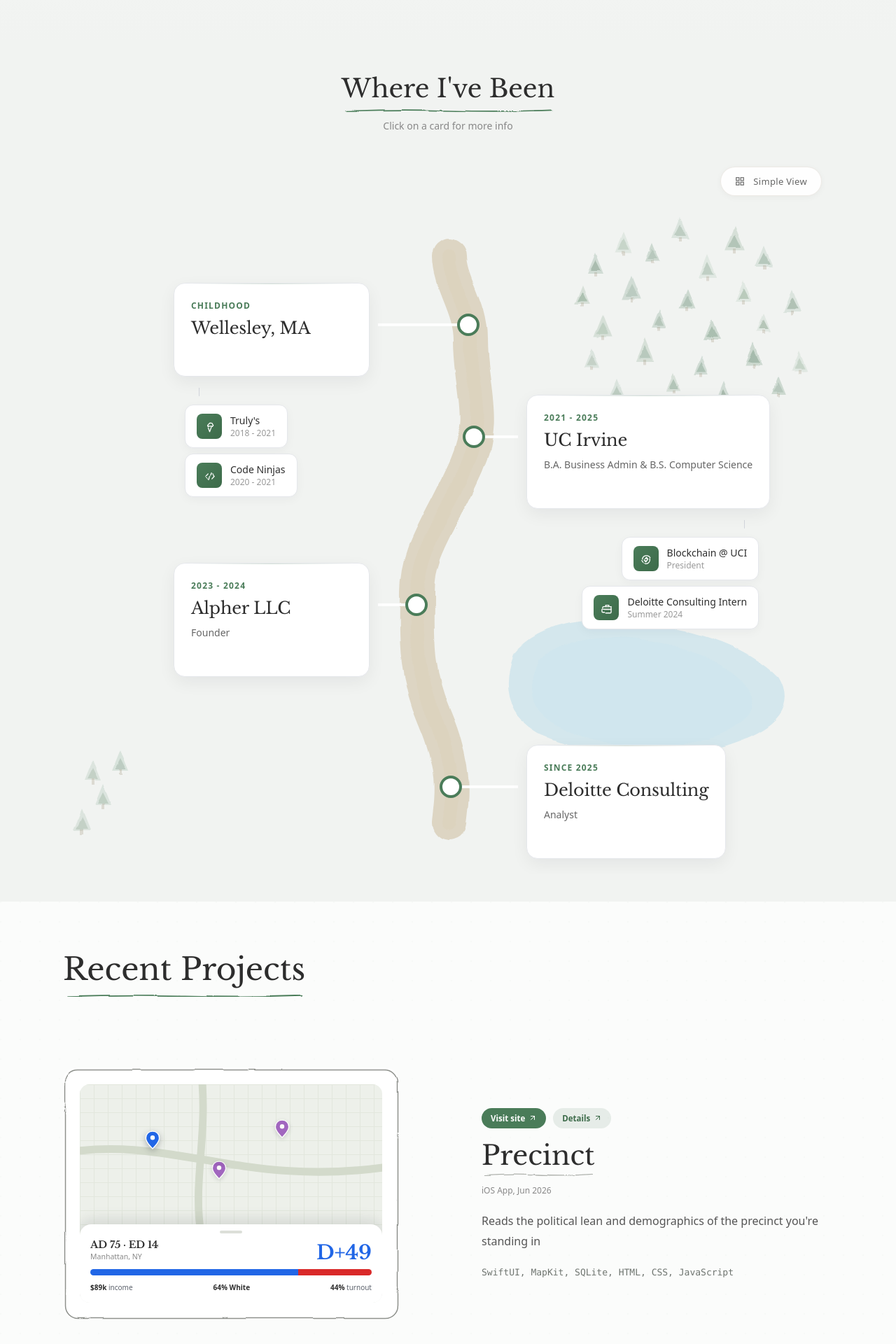
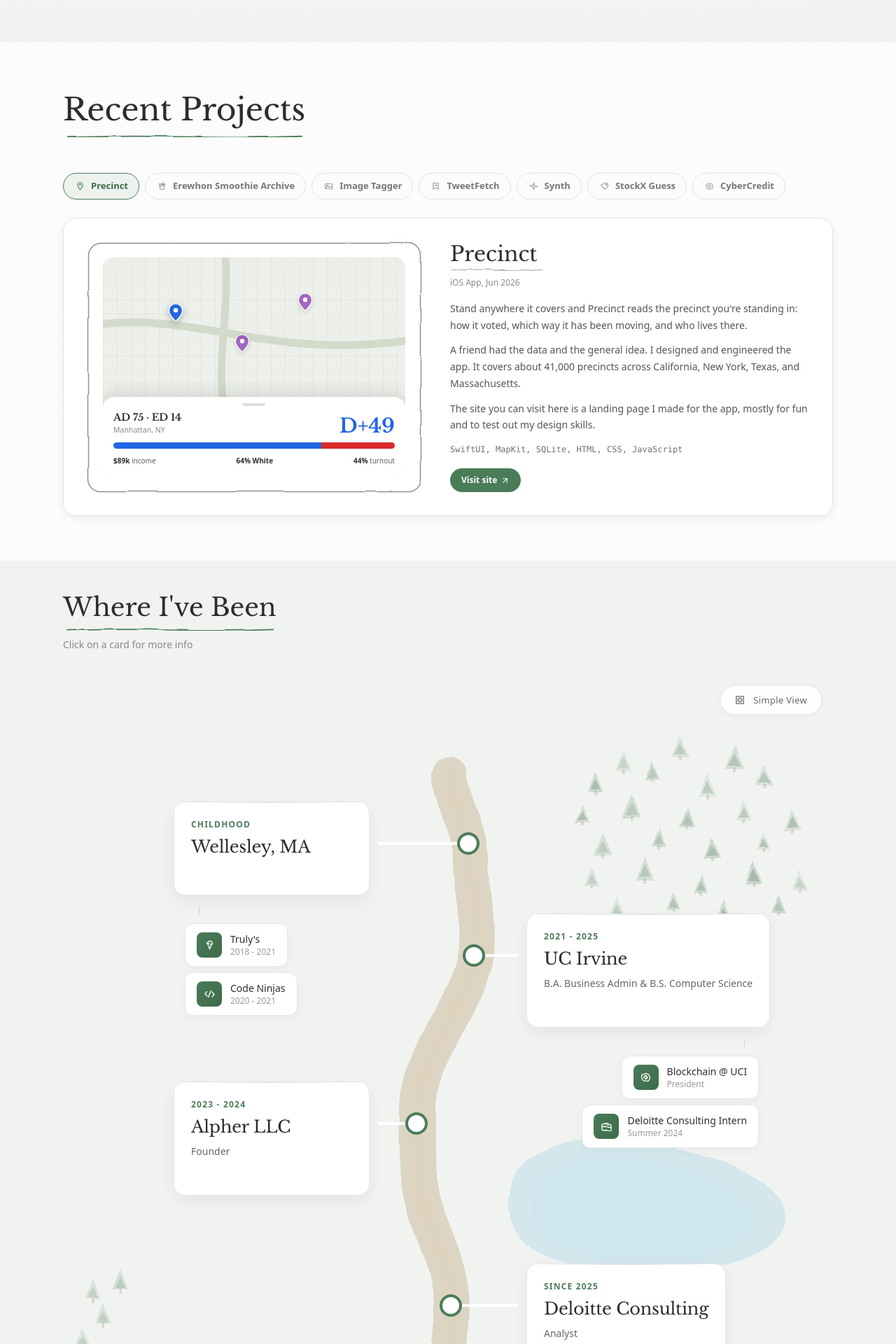
Before and after one commit to gaoe03/personalwebsite, a React (Vite) app: page / in a window 1280 px wide. Shown: the part 740-2660 px from the top of the page at 70% size. Built offline with nearby package versions, Linux system fonts and the light colour scheme.

Commit message:
reorganized site layout, new projects switcher, updated precinct wording

```diff
--- a/public/projects/precinct/index.html
+++ b/public/projects/precinct/index.html
@@ -281,7 +281,7 @@
 <section class="hero"><div class="wrap"><div class="hero-grid">
   <div>
     <h1 class="rv" data-d="1">Precinct is an election map for every&nbsp;neighborhood.</h1>
-    <p class="dek rv" data-d="2">A precinct is the smallest area with its own vote count. Each holds a few thousand people, packed into a city block or spread across miles of countryside. Precinct shows how each one voted and who lives there.</p>
+    <p class="dek rv" data-d="2">A precinct is the smallest unit at which votes are reported. Some hold no one at all, others more than 10,000 people, packed into a single city block or spread across miles of countryside. Precinct shows how each one voted and who lives there.</p>
     <div class="meta rv" data-d="3"><a class="tlink" href="#demo">See a card open below.</a></div>
   </div>
   <div class="stage rv" data-d="2">
--- a/src/App.jsx
+++ b/src/App.jsx
@@ -607,55 +607,6 @@
   frameworks: { title: 'Frameworks & Libraries', items: ['Discord.py', 'Pandas', 'NumPy', 'PyTorch', 'Requests', 'BeautifulSoup'] },
   tools: { title: 'Tools', items: ['Git/GitHub', 'VS Code', 'OpenAI Models', 'OpenAI Codex', 'Google Antigravity IDE', 'Google Gemini Models', 'Notion', 'Jira', 'Microsoft Suite', 'CapCut', 'IntelliJ', 'Eclipse', 'Repl.it'] },
   certs: { title: 'Certifications', items: ['Claude Certified Architect - Foundations (CCA-F)', 'Salesforce Platform Administrator'] }
-};
-
-const ProjectModal = ({ project, onClose }) => {
-  const [isVisible, setIsVisible] = useState(false);
-
-  useEffect(() => {
-    requestAnimationFrame(() => setIsVisible(true));
-  }, []);
-
-  const handleClose = () => {
-    setIsVisible(false);
-    setTimeout(onClose, 200);
-  };
-
-  return (
-    <div className="fixed inset-0 z-50 flex items-center justify-center p-4" style={{ backgroundColor: isVisible ? 'rgba(35,35,30,0.6)' : 'rgba(35,35,30,0)', transition: 'background-color 0.3s ease' }} onClick={handleClose}>
-      <div className="w-full max-w-xl rounded-2xl relative overflow-hidden" style={{ backgroundColor: '#fbfcfb', maxHeight: '85vh', display: 'flex', flexDirection: 'column', boxShadow: '0 25px 50px -12px rgba(0,0,0,0.25), 0 0 0 1px rgba(0,0,0,0.05)', transform: isVisible ? 'scale(1) translateY(0)' : 'scale(0.95) translateY(10px)', opacity: isVisible ? 1 : 0, transition: 'transform 0.3s cubic-bezier(0.16, 1, 0.3, 1), opacity 0.25s ease' }} onClick={e => e.stopPropagation()}>
-        <div className="px-6 pt-6 pb-5" style={{ background: 'linear-gradient(180deg, #eef0ee 0%, #fbfcfb 100%)', flexShrink: 0 }}>
-          <button onClick={handleClose} className="absolute top-4 right-4 w-8 h-8 rounded-full flex items-center justify-center transition-colors duration-150" style={{ backgroundColor: 'rgba(0,0,0,0.05)' }}>
-            <X size={16} style={{ color: '#666' }} />
-          </button>
-          <div className="flex items-center gap-3 mb-4">
-            <div className="w-11 h-11 rounded-xl flex items-center justify-center" style={{ backgroundColor: '#4A7C59' }}>
-              <project.icon size={26} style={{ color: '#fff' }} />
-            </div>
-            <span className="text-xs font-semibold" style={{ color: '#7c857d' }}>{project.type}</span>
-          </div>
-          <h3 style={{ fontFamily: 'var(--heading-font)', fontSize: '1.625rem', color: '#2d2d2d', marginBottom: '0.875rem', fontWeight: 400 }}>{project.title}</h3>
-          <p className="text-xs" style={{ color: '#6f7570', fontFamily: 'ui-monospace, SFMono-Regular, Menlo, monospace' }}>
-            {project.tech.join(', ')}
-          </p>
-        </div>
-        <div className="mx-6" style={{ height: '1px', background: 'linear-gradient(90deg, transparent, #e2e5e1, transparent)', flexShrink: 0 }} />
-        <div className="px-6 py-5 overflow-y-auto" style={{ flex: '1 1 auto', minHeight: 0 }}>
-          <div className="text-sm leading-relaxed" style={{ color: '#555', whiteSpace: 'pre-line', lineHeight: 1.85 }}>{project.fullDesc}</div>
-        </div>
-        {project.link && (
-          <>
-            <div className="mx-6" style={{ height: '1px', background: 'linear-gradient(90deg, transparent, #e2e5e1, transparent)', flexShrink: 0 }} />
-            <div className="px-6 py-4" style={{ flexShrink: 0 }}>
-              <a href={project.link} target="_blank" rel="noopener noreferrer" className="inline-flex items-center gap-2 px-5 py-2.5 rounded-full text-sm font-medium" style={{ backgroundColor: '#2d2d2d', color: '#fff' }}>
-                {project.live ? <><Globe size={16} /> Visit site <ArrowUpRight size={14} /></> : <><Github size={16} /> View on GitHub <ArrowUpRight size={14} /></>}
-              </a>
-            </div>
-          </>
-        )}
-      </div>
-    </div>
-  );
 };
 
 // Interactive mockup for Image Tagger - input image, get tags
@@ -1353,7 +1304,6 @@
     borderRadius: '20px',
     background: '#fff',
     overflow: 'hidden',
-    transition: 'transform 0.3s ease',
   };
 
   const contentStyle = {
@@ -1387,15 +1337,7 @@
   };
 
   return (
-    <div
-      style={mockupStyle}
-      onMouseEnter={(e) => {
-        e.currentTarget.style.transform = 'translateY(-4px)';
-      }}
-      onMouseLeave={(e) => {
-        e.currentTarget.style.transform = 'translateY(0)';
-      }}
-    >
+    <div style={mockupStyle}>
       <WobblyFrameBorder radius={18} stroke="#8e918c" />
       <div style={contentStyle}>
         {renderMockupContent()}
@@ -1404,95 +1346,120 @@
   );
 };
 
-// Full project card component
-const ProjectCard = ({ project, index, onClick }) => {
-  const isEven = index % 2 === 0;
+// Project switcher: tabs on top (most recent first), one full project on stage below.
+// The whole case study fits one screen on desktop; new projects just add a tab.
+const ProjectSwitcher = () => {
+  const [activeId, setActiveId] = useState(projects[0].id);
+  const active = projects.find((p) => p.id === activeId);
 
   return (
-    <div
+    <div>
+      {/* Tabs: scroll sideways on mobile (bleeding to the screen edge so the next pill peeks), wrap on desktop */}
+      <div className="flex gap-2 overflow-x-auto -mx-6 px-6 md:mx-0 md:px-0 md:flex-wrap md:overflow-visible" style={{ marginBottom: '22px', paddingBottom: '4px', scrollbarWidth: 'none' }}>
+        {projects.map((p) => {
+          const on = p.id === activeId;
+          const Icon = p.icon;
+          return (
+            <button
+              key={p.id}
+              onClick={() => setActiveId(p.id)}
+              aria-pressed={on}
+              className="flex-none"
               style={{
-        display: 'flex',
-        flexDirection: isEven ? 'row' : 'row-reverse',
-        gap: '70px',
-        alignItems: 'center',
-        padding: '50px 0',
-      }}
-      className="project-card-container"
-    >
-      {/* Mockup */}
-      <div style={{ flex: '0 0 48%' }}>
-        <ProjectMockup projectId={project.id} />
-      </div>
-
-      {/* Content */}
-      <div style={{ flex: '1' }}>
-        <div style={{ display: 'flex', gap: '10px', alignItems: 'center', marginBottom: '16px', flexWrap: 'wrap' }}>
-          {project.live && project.link && (
+                display: 'flex', alignItems: 'center', gap: '7px', cursor: 'pointer',
+                padding: '8px 15px', borderRadius: '999px', whiteSpace: 'nowrap',
+                border: on ? '1.5px solid #4A7C59' : '1.5px solid #e3e5e2',
+                background: on ? 'rgba(74,124,89,0.08)' : 'transparent',
+                color: on ? '#3d6b4a' : '#777',
+                fontSize: '13px', fontWeight: '600', transition: 'all 0.2s ease',
+              }}
+              onMouseEnter={(e) => { if (!on) e.currentTarget.style.borderColor = '#c6cdc6'; }}
+              onMouseLeave={(e) => { if (!on) e.currentTarget.style.borderColor = '#e3e5e2'; }}
+            >
+              <Icon size={17} style={{ color: on ? '#4A7C59' : '#9aa09a', flexShrink: 0 }} />
+              {p.title}
+            </button>
+          );
+        })}
+      </div>
+
+      {/* Stage: demo beside the writeup on large screens, stacked below that */}
+      <div key={active.id} className="p-5 md:p-8" style={{ background: '#fff', border: '1px solid #e3e5e2', borderRadius: '18px', boxShadow: '0 4px 15px rgba(0,0,0,0.06)', animation: 'fadeIn 0.35s ease both' }}>
+        <div className="flex flex-col lg:flex-row lg:items-center gap-7 lg:gap-10">
+          {/* Demo */}
+          <div className="w-full lg:w-[480px] lg:flex-none flex justify-center">
+            <div className="hidden md:block w-full" style={{ maxWidth: '480px' }}>
+              <ProjectMockup projectId={active.id} />
+            </div>
+            <div className="md:hidden w-full">
+              <div style={{ position: 'relative', minHeight: '220px', borderRadius: '16px', background: '#fff', overflow: 'hidden', padding: '16px', display: 'flex', flexDirection: 'column' }}>
+                <WobblyFrameBorder radius={14} stroke="#8e918c" />
+                {active.id === 'precinct' && <PrecinctMockup />}
+                {active.id === 'erewhon' && <ErewhonMockup />}
+                {active.id === 'image-tagger' && <ImageTaggerMockup />}
+                {active.id === 'tweetfetch' && <TweetFetchMockup />}
+                {active.id === 'synth' && <SynthMockup />}
+                {active.id === 'stockx-guess' && <StockXGuessMockup />}
+                {active.id === 'cybercredit' && <CyberCreditMockup />}
+              </div>
+            </div>
+          </div>
+
+          {/* Writeup */}
+          <div className="flex-1 min-w-0 w-full">
+            <div style={{ display: 'inline-block', marginBottom: '6px' }}>
+              <h3 style={{ fontFamily: 'var(--heading-font)', fontSize: 'clamp(1.5rem, 2.4vw, 1.85rem)', color: '#2d2d2d', fontWeight: '400', lineHeight: 1.25 }}>
+                {active.title}
+              </h3>
+              <WobblyUnderline height={8} strokeWidth={2} color="#aeb1ac" />
+            </div>
+            <p style={{ color: '#888', fontSize: '12px', marginBottom: '16px' }}>
+              {active.category}, {active.type}
+            </p>
+            {active.fullDesc.split('\n\n').map((para, i) => (
+              <p key={i} style={{ color: '#555', fontSize: '14px', lineHeight: 1.7, marginBottom: '12px' }}>{para}</p>
+            ))}
+            <p style={{ fontSize: '12px', color: '#6f7570', fontFamily: 'ui-monospace, SFMono-Regular, Menlo, monospace', marginTop: '14px' }}>
+              {active.tech.join(', ')}
+            </p>
+            <div style={{ display: 'flex', gap: '8px', marginTop: '18px', flexWrap: 'wrap' }}>
+              {active.live && active.link && (
                 <a
-              href={project.link}
+                  href={active.link}
                   target="_blank"
                   rel="noopener noreferrer"
                   style={{
-                background: '#4A7C59', border: 'none', cursor: 'pointer', textDecoration: 'none',
-                display: 'flex', alignItems: 'center', gap: '5px',
-                color: '#fff', fontSize: '11.5px', fontWeight: '600',
-                padding: '6px 13px', borderRadius: '999px', transition: 'all 0.2s ease',
+                    background: '#4A7C59', cursor: 'pointer', textDecoration: 'none',
+                    display: 'inline-flex', alignItems: 'center', gap: '5px',
+                    color: '#fff', fontSize: '12px', fontWeight: '600',
+                    padding: '8px 16px', borderRadius: '999px', transition: 'all 0.2s ease',
                   }}
                   onMouseEnter={(e) => { e.currentTarget.style.background = '#3d6b4a'; }}
                   onMouseLeave={(e) => { e.currentTarget.style.background = '#4A7C59'; }}
                 >
-              Visit site <ArrowUpRight size={12} />
+                  Visit site <ArrowUpRight size={13} />
                 </a>
               )}
-          <button
-            onClick={onClick}
+              {!active.live && active.link && active.link.includes('github') && (
+                <a
+                  href={active.link}
+                  target="_blank"
+                  rel="noopener noreferrer"
                   style={{
-              background: 'rgba(74,124,89,0.12)', border: 'none', cursor: 'pointer',
-              display: 'flex', alignItems: 'center', gap: '5px',
-              color: '#3d6b4a', fontSize: '11.5px', fontWeight: '600',
-              padding: '6px 13px', borderRadius: '999px', transition: 'all 0.2s ease',
+                    background: 'rgba(74,124,89,0.12)', cursor: 'pointer', textDecoration: 'none',
+                    display: 'inline-flex', alignItems: 'center', gap: '6px',
+                    color: '#3d6b4a', fontSize: '12px', fontWeight: '600',
+                    padding: '8px 16px', borderRadius: '999px', transition: 'all 0.2s ease',
                   }}
                   onMouseEnter={(e) => { e.currentTarget.style.background = '#4A7C59'; e.currentTarget.style.color = '#fff'; }}
                   onMouseLeave={(e) => { e.currentTarget.style.background = 'rgba(74,124,89,0.12)'; e.currentTarget.style.color = '#3d6b4a'; }}
                 >
-            Details <ArrowUpRight size={12} />
-          </button>
-        </div>
-
-        <div style={{ display: 'inline-block', marginBottom: '10px' }}>
-          <h3 style={{
-            fontFamily: 'var(--heading-font)',
-            fontSize: 'clamp(1.85rem, 3vw, 2.5rem)',
-            color: '#2d2d2d',
-            fontWeight: '400',
-            lineHeight: 1.2,
-          }}>
-            {project.title}
-          </h3>
-          <WobblyUnderline height={8} strokeWidth={2} color="#aeb1ac" />
-        </div>
-
-        <p style={{
-          color: '#888',
-          fontSize: '12px',
-          marginBottom: '20px',
-        }}>
-          {project.category}, {project.type}
-        </p>
-
-        <p style={{
-          color: '#555',
-          fontSize: '16px',
-          lineHeight: 1.8,
-          marginBottom: '20px',
-        }}>
-          {project.desc}
-        </p>
-
-        {/* Tags */}
-        <p style={{ fontSize: '13px', color: '#6f7570', fontFamily: 'ui-monospace, SFMono-Regular, Menlo, monospace' }}>
-          {project.tech.join(', ')}
-        </p>
+                  <Github size={13} /> View code
+                </a>
+              )}
+            </div>
+          </div>
+        </div>
       </div>
     </div>
   );
@@ -1902,7 +1869,6 @@
 };
 
 export default function Site() {
-  const [selectedProject, setSelectedProject] = useState(null);
   const rootRef = useRef(null);
   useWobbleLoop(rootRef);
   return (
@@ -1981,7 +1947,7 @@
             <span className="hidden sm:inline">Ethan Gao</span>
           </span>
           <div className="flex items-center gap-1 md:gap-3 px-3 md:px-4 py-2 rounded-full" style={{ backgroundColor: 'rgba(250,249,246,0.85)', border: '1px solid rgba(139,115,85,0.15)', backdropFilter: 'blur(8px)' }}>
-            {[{ label: 'Experience', href: '#experience' }, { label: 'Projects', href: '#projects' }, { label: 'Interests', href: '#interests' }, { label: 'Blog', href: '/blog' }, { label: 'Contact', href: '#contact' }].map((link) => (
+            {[{ label: 'Projects', href: '#projects' }, { label: 'Experience', href: '#experience' }, { label: 'Interests', href: '#interests' }, { label: 'Blog', href: '/blog' }, { label: 'Contact', href: '#contact' }].map((link) => (
               <a key={link.label} href={link.href} className="text-xs md:text-sm font-medium transition-all duration-200 px-2 md:px-3 py-1 hover:scale-110" style={{ color: '#555' }}>{link.label}</a>
             ))}
           </div>
@@ -2012,14 +1978,6 @@
         </section>
       </div>
 
-      <section id="experience" className="px-4 py-10 scroll-mt-20" style={{ backgroundColor: '#f1f3f1' }}>
-        <div style={{ maxWidth: '1100px', margin: '0 auto' }}>
-          <div className="text-center mb-2"><div style={{ display: 'inline-block' }}><h2 style={{ fontFamily: 'var(--heading-font)', fontSize: '2.25rem', color: '#2d2d2d', fontWeight: 400 }}>Where I've Been</h2><WobblyUnderline height={8} /></div></div>
-          <p className="text-center text-sm mb-6" style={{ color: '#888' }}>Click on a card for more info</p>
-          <HikingTrail />
-        </div>
-      </section>
-
       <section id="projects" className="relative px-6 py-16 scroll-mt-20">
         <div className="absolute inset-0 opacity-30" style={{ backgroundImage: 'radial-gradient(circle at 1px 1px, rgba(74,124,89,0.08) 1px, transparent 0)', backgroundSize: '28px 28px' }} />
         <div className="relative" style={{ maxWidth: '1100px', margin: '0 auto' }}>
@@ -2032,101 +1990,20 @@
             </div>
           </div>
 
-          {/* Desktop: Alternating full-width cards */}
-          <div className="hidden md:block">
-            {projects.map((proj, i) => (
-              <ProjectCard key={proj.id} project={proj} index={i} onClick={() => setSelectedProject(proj)} />
-            ))}
-          </div>
-
-          {/* Mobile: Interactive mockups */}
-          <div className="md:hidden flex flex-col gap-6">
-            {projects.map((proj) => (
-              <div
-                key={proj.id}
-                className="rounded-xl overflow-hidden"
-                style={{ backgroundColor: '#fff', border: '1px solid #e3e5e2', boxShadow: '0 4px 15px rgba(0,0,0,0.06)' }}
-              >
-                {/* Interactive mockup area - no scaling, natural size */}
-                <div style={{
-                  padding: '16px',
-                  background: 'linear-gradient(135deg, #fafafa 0%, #f0f0f0 100%)',
-                  borderBottom: '1px solid #e5e5e5'
-                }}>
-                  {/* Custom mobile mockup container */}
-                  <div style={{
-                    position: 'relative',
-                    width: '100%',
-                    minHeight: '220px',
-                    borderRadius: '16px',
-                    background: '#fff',
-                    overflow: 'hidden',
-                    padding: '16px',
-                    display: 'flex',
-                    flexDirection: 'column'
-                  }}>
-                    <WobblyFrameBorder radius={14} stroke="#8e918c" />
-                    {proj.id === 'precinct' && <PrecinctMockup />}
-                    {proj.id === 'erewhon' && <ErewhonMockup />}
-                    {proj.id === 'image-tagger' && <ImageTaggerMockup />}
-                    {proj.id === 'tweetfetch' && <TweetFetchMockup />}
-                    {proj.id === 'synth' && <SynthMockup />}
-                    {proj.id === 'stockx-guess' && <StockXGuessMockup />}
-                    {proj.id === 'cybercredit' && <CyberCreditMockup />}
-                  </div>
-                </div>
-                {/* Content - only this part opens modal */}
-                <div
-                  style={{ padding: '16px 20px', cursor: 'pointer' }}
-                  onClick={() => setSelectedProject(proj)}
-                >
-                  <div style={{ display: 'flex', alignItems: 'flex-start', justifyContent: 'space-between', marginBottom: '10px' }}>
-                    <div>
-                      <h3 style={{ fontFamily: 'var(--heading-font)', fontSize: '1.25rem', color: '#2d2d2d', marginBottom: '4px', fontWeight: '400' }}>{proj.title}</h3>
-                      <p style={{ color: '#888', fontSize: '12px' }}>
-                        {proj.category}, {proj.type}
-                      </p>
-                    </div>
-                    <div style={{
-                      display: 'flex',
-                      alignItems: 'center',
-                      gap: '4px',
-                      padding: '6px 12px',
-                      borderRadius: '8px',
-                      background: '#eef0ee',
-                      color: '#7c857d',
-                      fontSize: '11px',
-                      fontWeight: '600'
-                    }}>
-                      Details <ArrowUpRight size={12} />
-                    </div>
-                  </div>
-                  <p style={{ color: '#555', fontSize: '14px', lineHeight: 1.6, marginBottom: '14px' }}>{proj.desc}</p>
-                  {/* Tags */}
-                  <p style={{ fontSize: '12px', color: '#6f7570', fontFamily: 'ui-monospace, SFMono-Regular, Menlo, monospace' }}>
-                    {proj.tech.join(', ')}
-                  </p>
-                  {proj.live && proj.link && (
-                    <a
-                      href={proj.link}
-                      target="_blank"
-                      rel="noopener noreferrer"
-                      onClick={(e) => e.stopPropagation()}
-                      style={{ display: 'inline-flex', alignItems: 'center', gap: '5px', marginTop: '14px', background: '#4A7C59', color: '#fff', fontSize: '11.5px', fontWeight: '600', padding: '9px 16px', borderRadius: '999px', textDecoration: 'none' }}
-                    >
-                      Visit site <ArrowUpRight size={12} />
-                    </a>
-                  )}
-                </div>
-              </div>
-            ))}
-          </div>
+          <ProjectSwitcher />
         </div>
       </section>
-      {selectedProject && <ProjectModal project={selectedProject} onClose={() => setSelectedProject(null)} />}
+
+      <section id="experience" className="px-6 py-10 scroll-mt-20" style={{ backgroundColor: '#f1f3f1' }}>
+        <div style={{ maxWidth: '1100px', margin: '0 auto' }}>
+          <div className="mb-2"><div style={{ display: 'inline-block' }}><h2 style={{ fontFamily: 'var(--heading-font)', fontSize: '2.25rem', color: '#2d2d2d', fontWeight: 400 }}>Where I've Been</h2><WobblyUnderline height={8} /></div></div>
+          <p className="text-sm mb-6" style={{ color: '#888' }}>Click on a card for more info</p>
+          <HikingTrail />
+        </div>
+      </section>
 
       {/* Technical Skills Section */}
-      <section className="px-6 py-14" style={{ backgroundColor: '#f1f3f1' }}>
+      <section id="skills" className="px-6 py-14 scroll-mt-20" style={{ backgroundColor: '#f1f3f1' }}>
         <div style={{ maxWidth: '1100px', margin: '0 auto' }}>
           <div className="mb-8" style={{ display: 'inline-block' }}><h2 style={{ fontFamily: 'var(--heading-font)', fontSize: '2.25rem', color: '#2d2d2d', fontWeight: 400 }}>Technical Skills</h2><WobblyUnderline height={8} /></div>
           <div className="grid grid-cols-1 md:grid-cols-2 gap-6">
@@ -2150,8 +2027,8 @@
       {/* Contact Section */}
       <section id="contact" className="px-6 py-16 scroll-mt-20" style={{ backgroundColor: '#f1f3f1' }}>
         <div style={{ maxWidth: '1100px', margin: '0 auto' }}>
-          <div className="mb-8 text-center"><div style={{ display: 'inline-block' }}><h2 style={{ fontFamily: 'var(--heading-font)', fontSize: '2.25rem', color: '#2d2d2d', fontWeight: 400 }}>Get In Touch</h2><WobblyUnderline height={8} /></div></div>
-          <div className="grid grid-cols-1 md:grid-cols-2 lg:grid-cols-4 gap-4 max-w-4xl mx-auto">
+          <div className="mb-8"><div style={{ display: 'inline-block' }}><h2 style={{ fontFamily: 'var(--heading-font)', fontSize: '2.25rem', color: '#2d2d2d', fontWeight: 400 }}>Get In Touch</h2><WobblyUnderline height={8} /></div></div>
+          <div className="grid grid-cols-1 md:grid-cols-2 lg:grid-cols-4 gap-4">
             <a href="https://linkedin.com/in/gaoe" target="_blank" rel="noopener noreferrer" className="group p-6 rounded-xl transition-all duration-200" style={{ backgroundColor: '#fff', border: '1px solid #e3e5e2', boxShadow: '0 4px 15px rgba(0,0,0,0.06)', textDecoration: 'none' }} onMouseEnter={(e) => e.currentTarget.style.boxShadow = '0 8px 25px rgba(0,0,0,0.12)'} onMouseLeave={(e) => e.currentTarget.style.boxShadow = '0 4px 15px rgba(0,0,0,0.06)'}>
               <div className="w-12 h-12 rounded-full flex items-center justify-center mb-4 transition-colors duration-200 group-hover:bg-blue-600" style={{ backgroundColor: 'rgba(14,118,168,0.1)' }}>
                 <Linkedin size={24} className="transition-colors duration-200 group-hover:text-white" style={{ color: '#0e76a8', filter: 'url(#wobble-calm)', overflow: 'visible' }} />
```
Also changed, not shown: public/projects/precinct/assets/demo_card_hid.png, 1 other file (tests, documents, lock files or other folders). Lines whose indentation alone changed are shown as unchanged.
